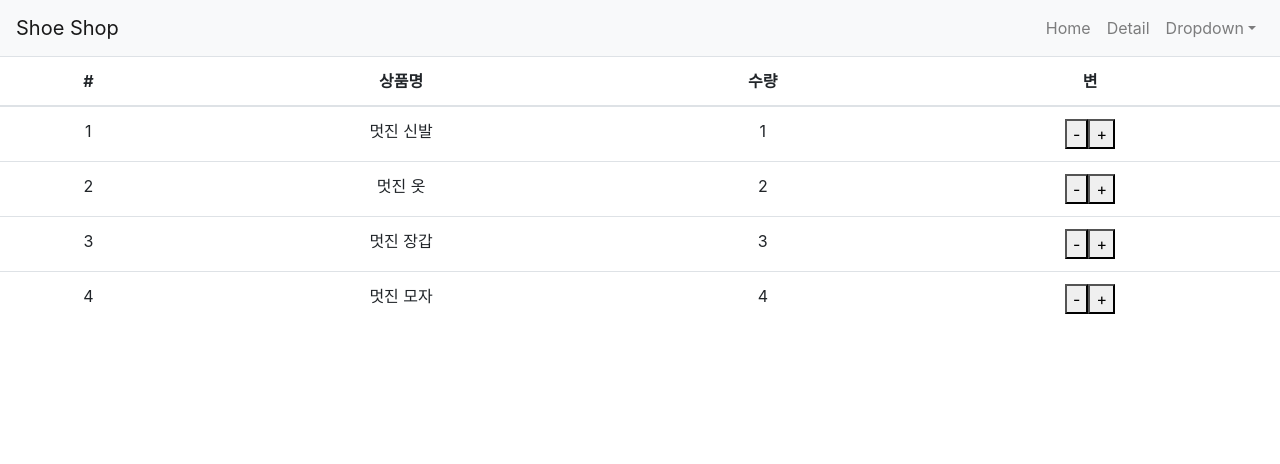
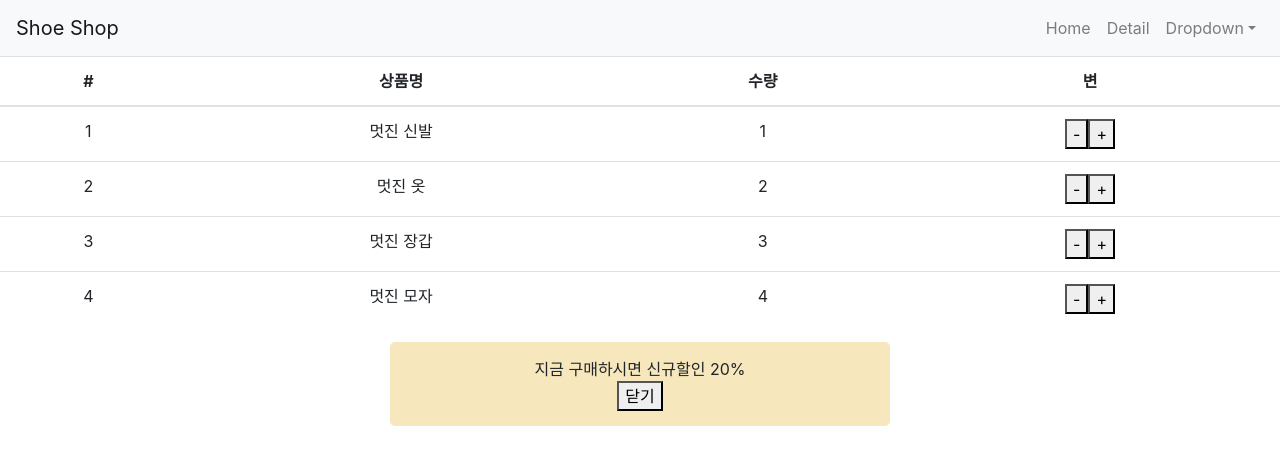
Before and after one commit to DoGeol/react_study, a React (Create React App) app in the folder shop/: page /cart in a window 1280 px wide. Shown: the top 464 px of the page. Built offline with nearby package versions, Linux system fonts and the light colour scheme.

Commit message:
[feat] Update Redux - 02 Reducer combine
- 2개 이상의 Reducer를 사용 할 경우 정리

```diff
--- a/shop/src/Cart.js
+++ b/shop/src/Cart.js
@@ -1,6 +1,20 @@
 import React from 'react';
 import {Table} from 'react-bootstrap';
 import {connect} from "react-redux";
+import styled from "styled-components";
+
+let Alert = styled.div`
+  background: #f6e7bc;
+  padding: 15px;
+  border-radius: 5px;
+  max-width: 500px;
+  width: 100%;
+  margin: auto;
+`;
+
+let AlertContent = styled.p`
+  margin-bottom: 0;
+`;
 
 function Cart(props) {
     return (
@@ -38,13 +52,27 @@ function Cart(props) {
                 }
                 </tbody>
             </Table>
+            {
+                props.isAlert
+                    ? (
+                        <Alert>
+                            <AlertContent>지금 구매하시면 신규할인 20%</AlertContent>
+                            <button onClick={() => {
+                                props.dispatch({type: props.isAlert})
+                            }}>닫기
+                            </button>
+                        </Alert>
+                    )
+                    : null
+            }
         </div>
     )
 }
 
 function getState(state) {
     return {
-        state: state
+        state: state.reducer,
+        isAlert: state.alertReducer
     }
 }
 
--- a/shop/src/index.js
+++ b/shop/src/index.js
@@ -6,7 +6,7 @@ import reportWebVitals from './reportWebVitals';
 
 import {BrowserRouter} from "react-router-dom";
 import {Provider} from 'react-redux';
-import {createStore} from "redux";
+import {combineReducers, createStore} from "redux";
 
 // let store = createStore(() => {
 //     return [{id: 0, name: '멋진 신발', quantity: 1}
@@ -39,7 +39,11 @@ function reducer(state = defState, action) {
     }
 }
 
-let store = createStore(reducer);
+function alertReducer(state = true, action) {
+    return action.type === true ? !state : state
+}
+
+let store = createStore(combineReducers({reducer, alertReducer}));
 
 ReactDOM.render(
     <React.StrictMode>
```
Also changed, not shown: 1 other file (tests, documents, lock files or other folders).
